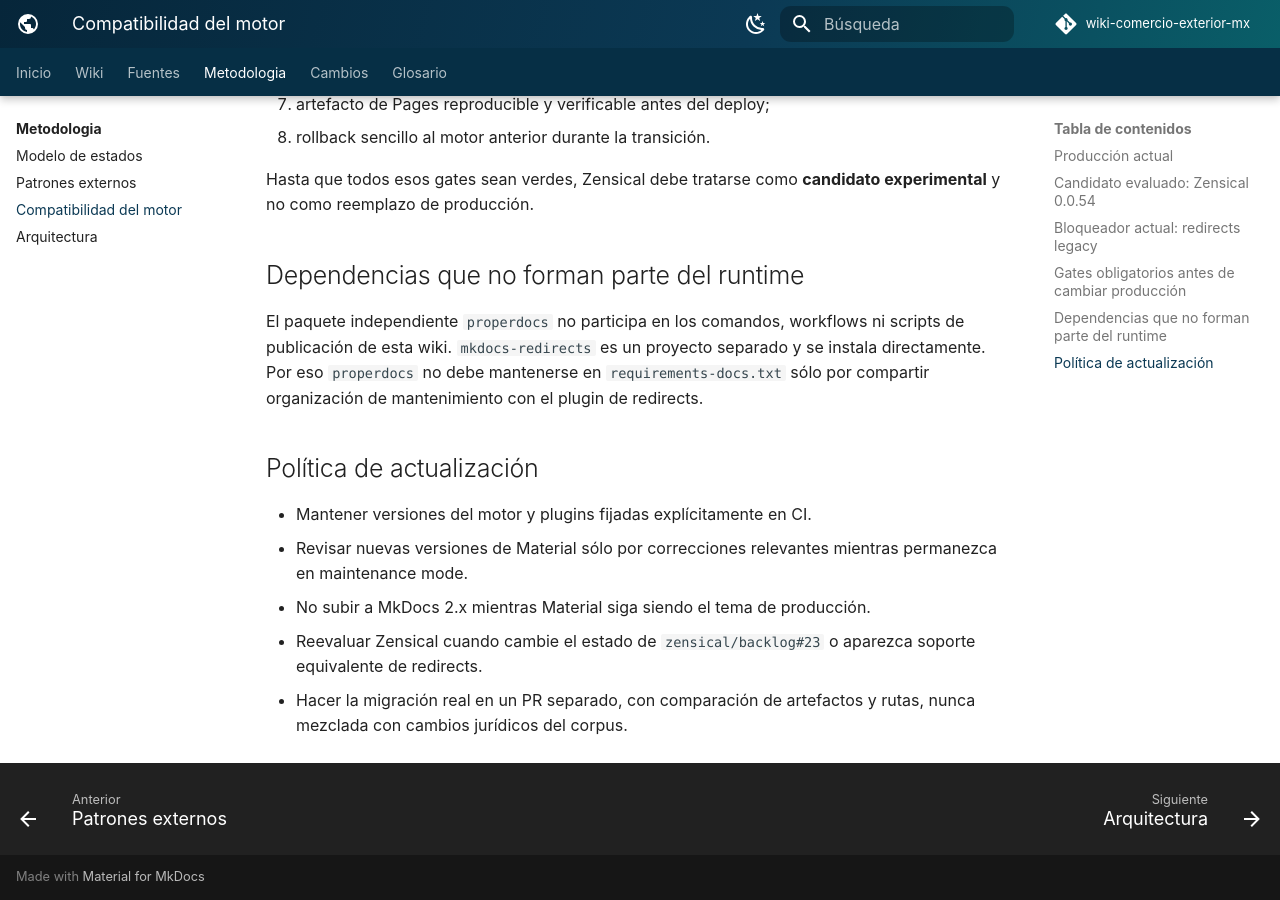
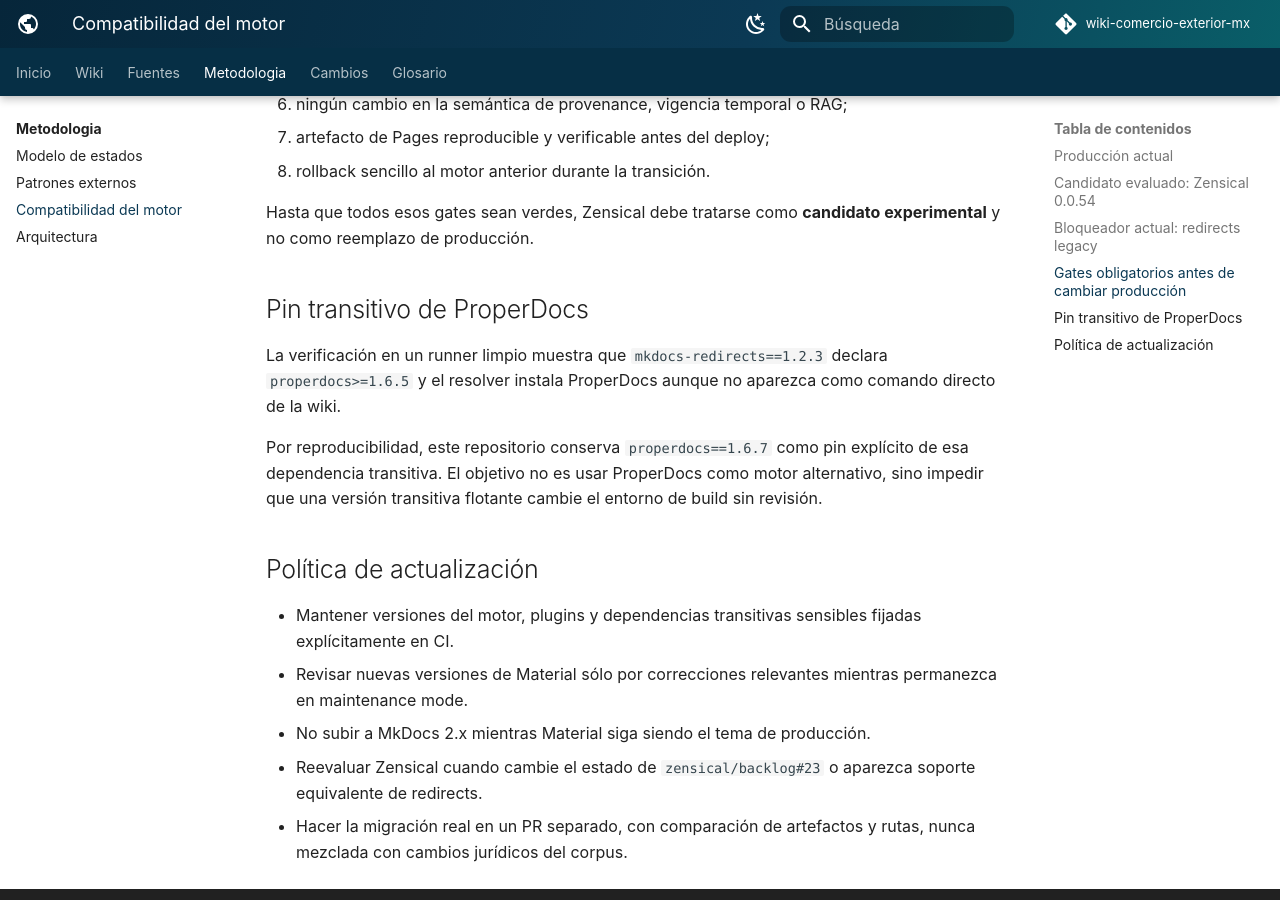
Before and after one commit to jccontrerasg08-cpu/wiki-comercio-exterior-mx, an MkDocs documentation site: the page built from docs/methodology/docs-engine-compatibility.md, in a window 1280 px wide and 900 px high, scrolled down 1914 px. Built offline with MkDocs 1.6.1 and Material for MkDocs 9.7.7, drawn with Linux system fonts in a browser that asks for light colours; comment, search, counter and statistics services are not loaded; some of the changed text lies outside the part shown.

Commit message:
docs: correct verified ProperDocs dependency role

```diff
--- a/docs/methodology/docs-engine-compatibility.md
+++ b/docs/methodology/docs-engine-compatibility.md
@@ -11,6 +11,7 @@ La publicación de GitHub Pages permanece en:
 - `mkdocs==1.6.1`
 - `mkdocs-material==9.7.7`
 - `mkdocs-redirects==1.2.3`
+- `properdocs==1.6.7` como pin transitivo reproducible
 
 El build de producción debe seguir pasando `mkdocs build --strict` y `python -m scripts.verify_site` antes de subir el artefacto de Pages.
 
@@ -59,13 +60,15 @@ Una migración del motor sólo puede entrar a `main` cuando el candidato demuest
 
 Hasta que todos esos gates sean verdes, Zensical debe tratarse como **candidato experimental** y no como reemplazo de producción.
 
-## Dependencias que no forman parte del runtime
+## Pin transitivo de ProperDocs
 
-El paquete independiente `properdocs` no participa en los comandos, workflows ni scripts de publicación de esta wiki. `mkdocs-redirects` es un proyecto separado y se instala directamente. Por eso `properdocs` no debe mantenerse en `requirements-docs.txt` sólo por compartir organización de mantenimiento con el plugin de redirects.
+La verificación en un runner limpio muestra que `mkdocs-redirects==1.2.3` declara `properdocs>=1.6.5` y el resolver instala ProperDocs aunque no aparezca como comando directo de la wiki.
+
+Por reproducibilidad, este repositorio conserva `properdocs==1.6.7` como pin explícito de esa dependencia transitiva. El objetivo no es usar ProperDocs como motor alternativo, sino impedir que una versión transitiva flotante cambie el entorno de build sin revisión.
 
 ## Política de actualización
 
-- Mantener versiones del motor y plugins fijadas explícitamente en CI.
+- Mantener versiones del motor, plugins y dependencias transitivas sensibles fijadas explícitamente en CI.
 - Revisar nuevas versiones de Material sólo por correcciones relevantes mientras permanezca en maintenance mode.
 - No subir a MkDocs 2.x mientras Material siga siendo el tema de producción.
 - Reevaluar Zensical cuando cambie el estado de `zensical/backlog#23` o aparezca soporte equivalente de redirects.
```
